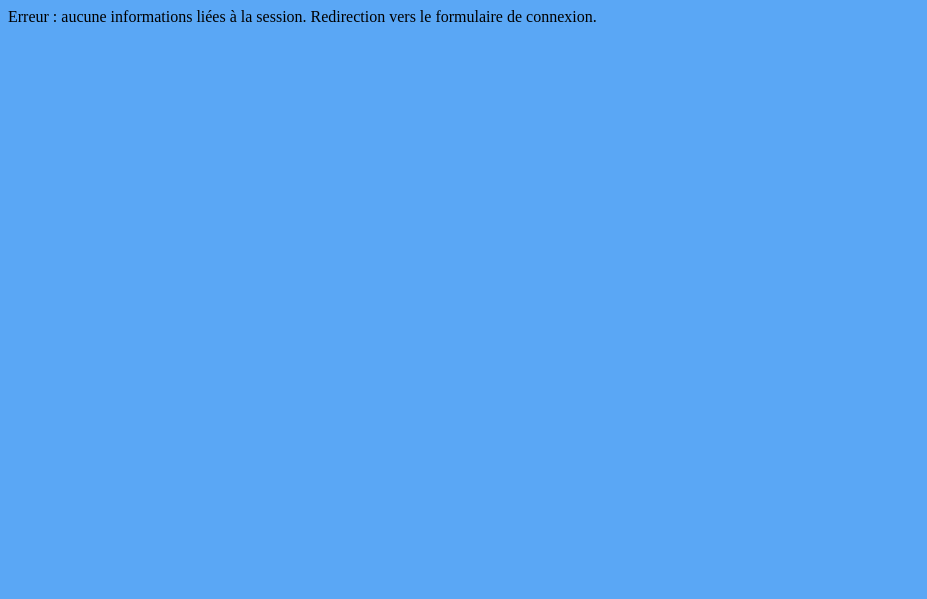
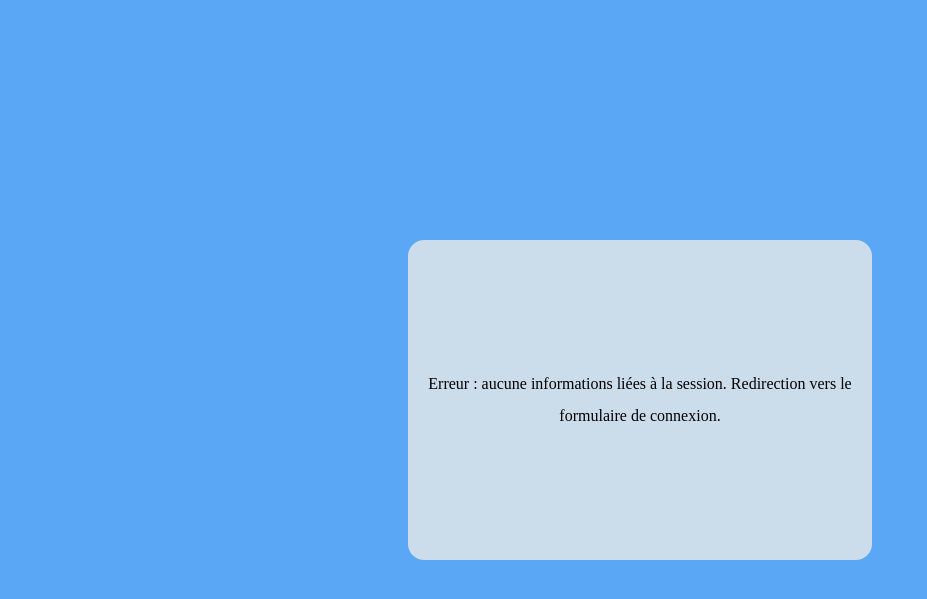
Before and after one commit to Adler07/session_tp, a PHP site: page /contenu.php in a window 1280 px wide. Shown: the top 599 px of the page, without its empty margins (0-927 px from the left). Run offline with PHP 8.4, Linux system fonts and the light colour scheme.

Commit message:
changement sur le css

```diff
--- a/contenu.php
+++ b/contenu.php
@@ -11,10 +11,8 @@ session_start();
     <link href="style.css" rel="stylesheet">
 </head>
 <body>
-
-
+<div class="center">
 <?php
-
 //Vérifier si l'utilisateur est connecté
 if (isset($_SESSION["name"])) {
     echo "Bonjour, " . $_SESSION["name"] . " " .
@@ -28,6 +26,6 @@ if (isset($_SESSION["name"])) {
     exit;
 }
 ?>
-
+</div>
 </body>
 </html>
--- a/style.css
+++ b/style.css
@@ -2,7 +2,7 @@ body {
     background-color: rgb(90, 167, 245);
 }
 
-form {
+form, .center {
     display: flex;
     flex-direction: column;
     background-color: rgba(212, 224, 235, 0.932);
@@ -23,3 +23,8 @@ form {
     width:12%;
     margin-top: 1em;
 }
+
+.center {
+    text-align: center;
+    line-height: 2em;
+}
```
